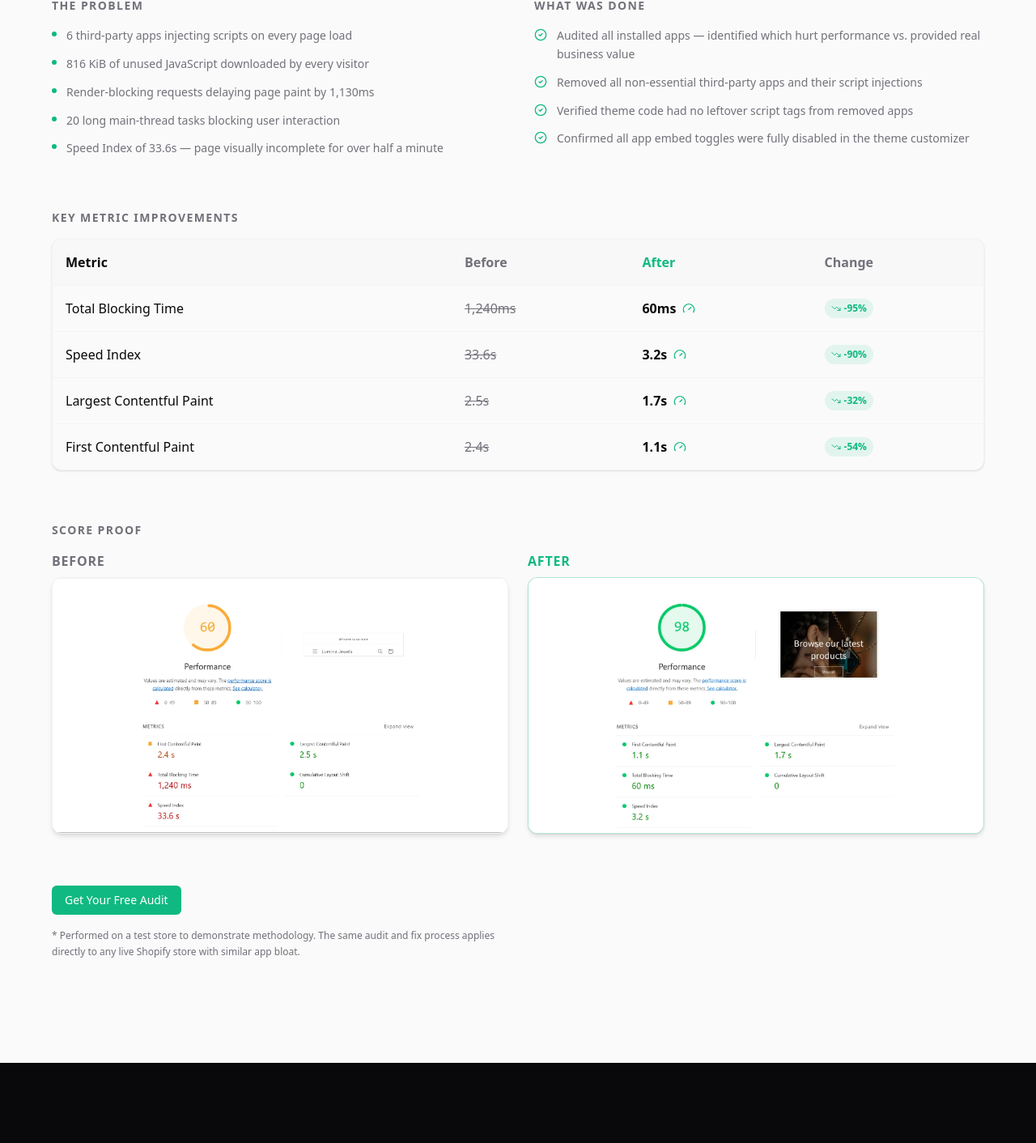
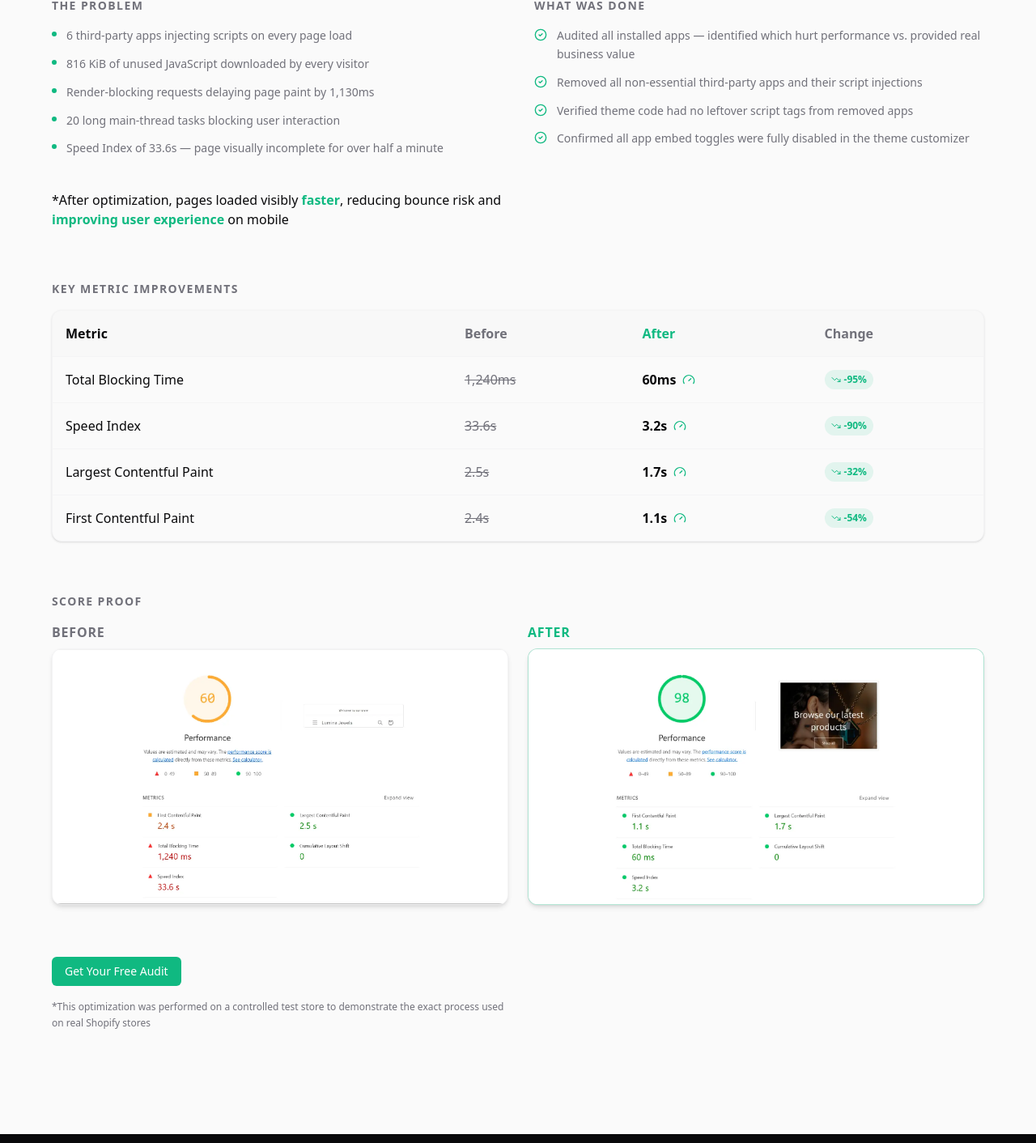
Before and after one commit to Muhammad-Bilal-Rafique/Portfolio, a Next.js app: page / in a window 1280 px wide. Shown: the part 2016-3428 px from the top of the page at 81% size. Built offline with nearby package versions, Linux system fonts and the light colour scheme.

Commit message:
adding conversion layer

```diff
--- a/app/components/CaseStudy.jsx
+++ b/app/components/CaseStudy.jsx
@@ -135,6 +135,9 @@ const CaseStudy = () => {
                 ))}
               </ul>
             </div>
+            <div>
+                *After optimization, pages loaded visibly <span className="text-action font-semibold">faster</span>, reducing bounce risk and <span className="text-action font-semibold">improving user experience</span> on mobile
+              </div>
           </div>
 
           {/* KEY METRICS TABLE */}
@@ -242,9 +245,7 @@ const CaseStudy = () => {
 
             {/* Disclaimer */}
             <p className="text-xs text-text-muted max-w-xl leading-relaxed">
-              * Performed on a test store to demonstrate methodology. The same
-              audit and fix process applies directly to any live Shopify store
-              with similar app bloat.
+              *This optimization was performed on a controlled test store to demonstrate the exact process used on real Shopify stores
             </p>
           </div>
         </div>
```
